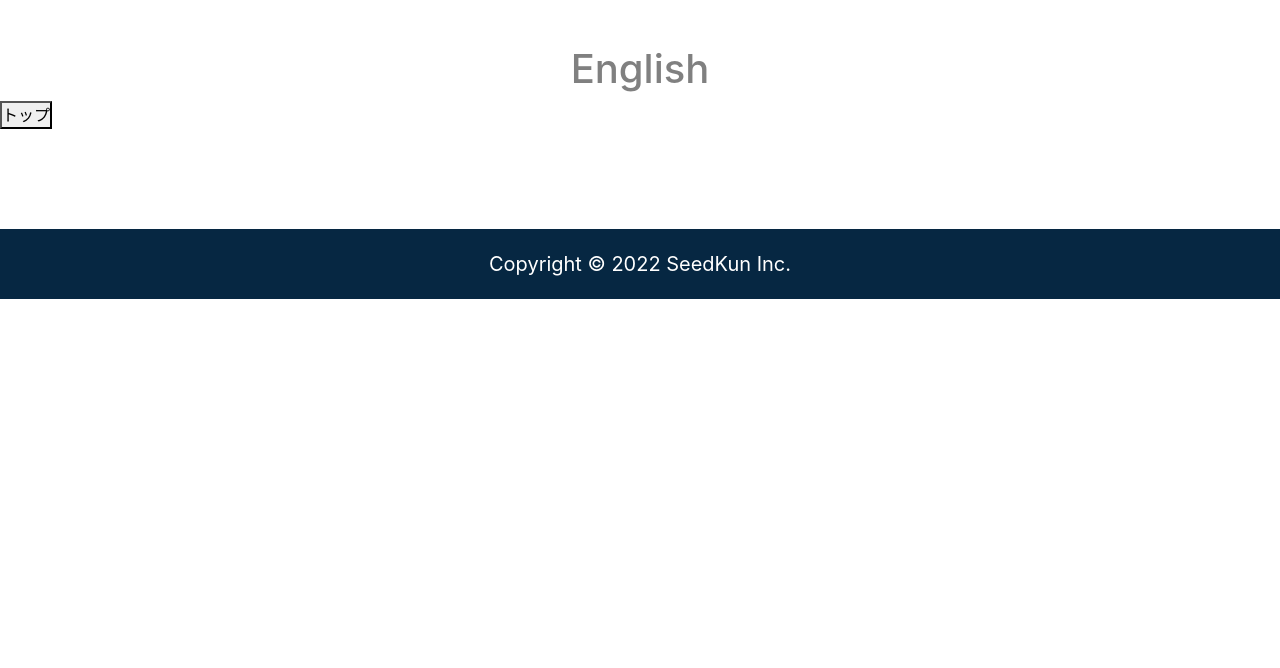
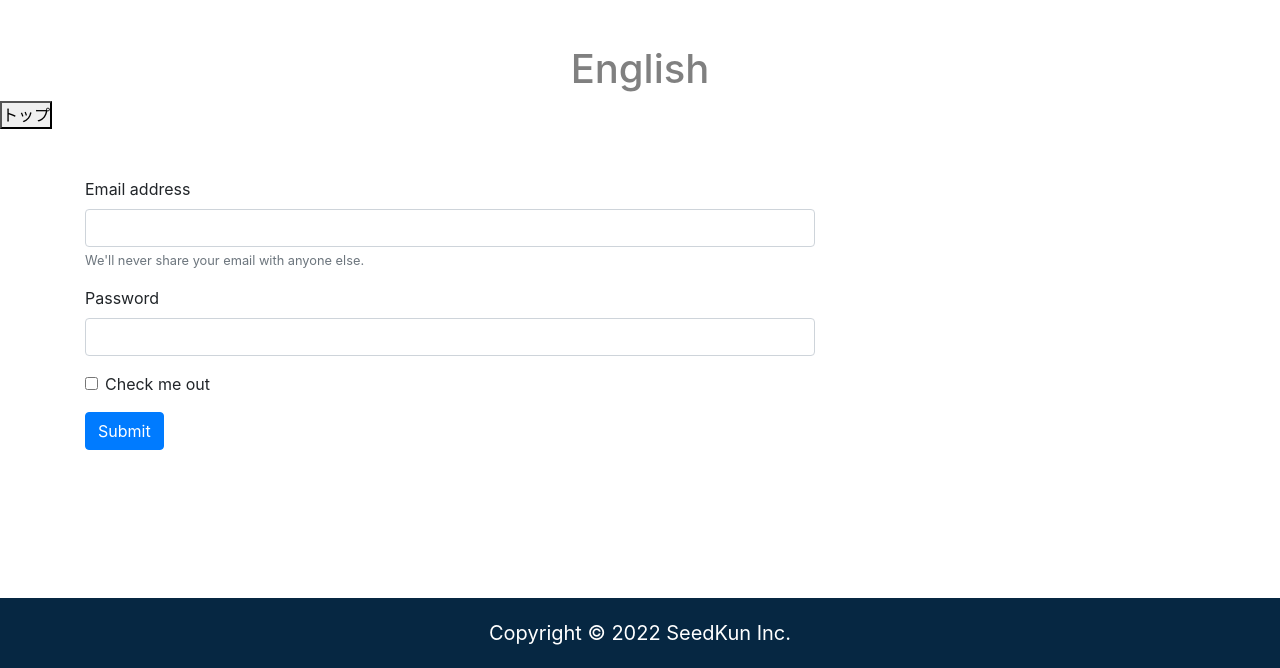
Before and after one commit to asuka-ken/GitPractice, a plain HTML site: page index.html in a window 1280 px wide. Shown: the part 955-1623 px from the top of the page. Before the commit the page ends 1254 px from the top, so only its background shows below. Drawn offline with nearby package versions, Linux system fonts and the light colour scheme.

Commit message:
フォーム作成

```diff
--- a/index.html
+++ b/index.html
@@ -48,6 +48,28 @@
             </div>
         </section>
         <button type="button" id="toTop">トップ</button>
+        <div class="container py-5">
+            <div class="row">
+                <div class="col-8 ofset-2">
+                    <form>
+                        <div class="form-group">
+                          <label for="exampleInputEmail1">Email address</label>
+                          <input type="email" class="form-control" id="exampleInputEmail1" aria-describedby="emailHelp">
+                          <small id="emailHelp" class="form-text text-muted">We'll never share your email with anyone else.</small>
+                        </div>
+                        <div class="form-group">
+                          <label for="exampleInputPassword1">Password</label>
+                          <input type="password" class="form-control" id="exampleInputPassword1">
+                        </div>
+                        <div class="form-group form-check">
+                          <input type="checkbox" class="form-check-input" id="exampleCheck1">
+                          <label class="form-check-label" for="exampleCheck1">Check me out</label>
+                        </div>
+                        <button type="submit" class="btn btn-primary">Submit</button>
+                      </form>
+                </div>
+            </div>
+        </div>
     </main>
     <footer>
         <div>Copyright &copy; SeedKun Inc.</div>
```
